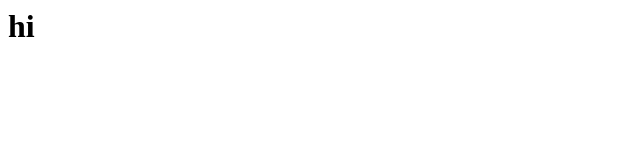
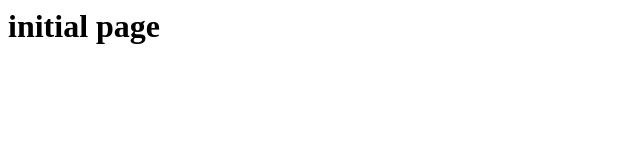
Before and after one commit to suku228/ds, a plain HTML site: page index.html in a window 1280 px wide. Shown: the whole page, without its empty margins (0-640 px from the left). Drawn offline with Linux system fonts and the light colour scheme.

Commit message:
init changes

```diff
--- a/index.html
+++ b/index.html
@@ -3,7 +3,7 @@
         <script src="./controllers/lineaersSearch.js"></script>
     </head>
     <body>
-        <h1>hi</h1>
+        <h1>initial page</h1>
     </body>
     <footer></footer>
 </html>
```
